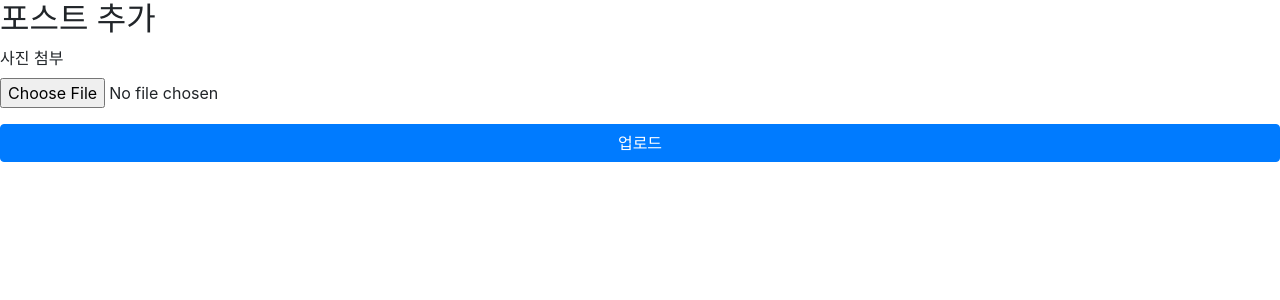
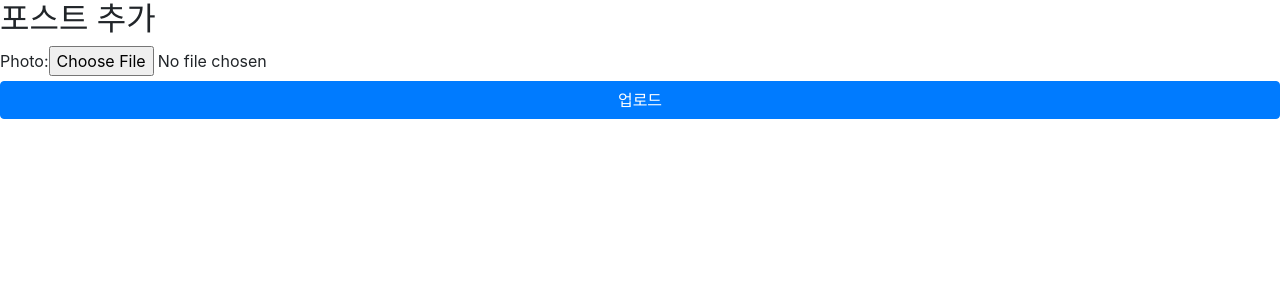
Before and after one commit to hanyonghee9264/Instagram, a Django app: page /posts/create/ in a window 1280 px wide. Shown: the part 56-356 px from the top of the page. Run offline with Django 3.2, Linux system fonts and the light colour scheme; some libraries are stand-ins or nearby versions.

Commit message:
PostCreateForm으로 HTML구성

```diff
--- /dev/null
+++ b/app/posts/forms.py
@@ -0,0 +1,5 @@
+from django import forms
+
+
+class PostCreateForm(forms.Form):
+    photo = forms.ImageField()
--- a/app/posts/views.py
+++ b/app/posts/views.py
@@ -1,6 +1,7 @@
-from django.shortcuts import render
+from django.shortcuts import render, redirect
 
 from .models import Post
+from .forms import PostCreateForm
 
 
 def post_list(request):
@@ -43,4 +44,24 @@ def post_create(request):
     # 3. render를 적절히 사용해서 해당 템플릿을 return
     # 4. base.html의 nav부분에 '+ Add Post'텍스트를 갖는 a링크 하나 추가,
     #     {% url %} 태그를 사용해서 포스트 생성으로 링크 걸어주기
-    return render(request, 'posts/post_create.html')
+
+    if request.method == 'POST':
+        # request.FILES에 form에서 보낸 파일 객체가 들어있음
+        # 새로운 post를 생성한다.
+        # author는 User.objects.first()
+        # photo는 request.FILES에 있는 내용을 적절히 꺼내서 쓴다
+        # 완료된 후 posts:post-list로 redirect
+        post = Post(
+            author=User.objects.first(),
+            photo=request.FILES['photo'],
+        )
+        post.save()
+        return redirect('posts:post-list')
+    else:
+        # GET요청의 경우, 빈 Form인스턴스를 context에 담아서 전달
+        # Template에서는 'form'키로 해당 Form인스턴스 속성을 사용 가능
+        form = PostCreateForm()
+        context = {
+            'form': form,
+        }
+        return render(request, 'posts/post_create.html', context)
--- a/app/templates/posts/post_create.html
+++ b/app/templates/posts/post_create.html
@@ -3,11 +3,9 @@
 {% block content %}
 <div>
     <h2>포스트 추가</h2>
-    <form action="">
-        <div class="form-group">
-            <label for="id-photo">사진 첨부</label>
-            <input type="file" id="id-photo" class="form-control-file">
-        </div>
+    <form action="" enctype="multipart/form-data" method="POST">
+        {% csrf_token %}
+        {{ form }}
         <button class="btn btn-primary btn-block">업로드</button>
     </form>
 </div>
```
